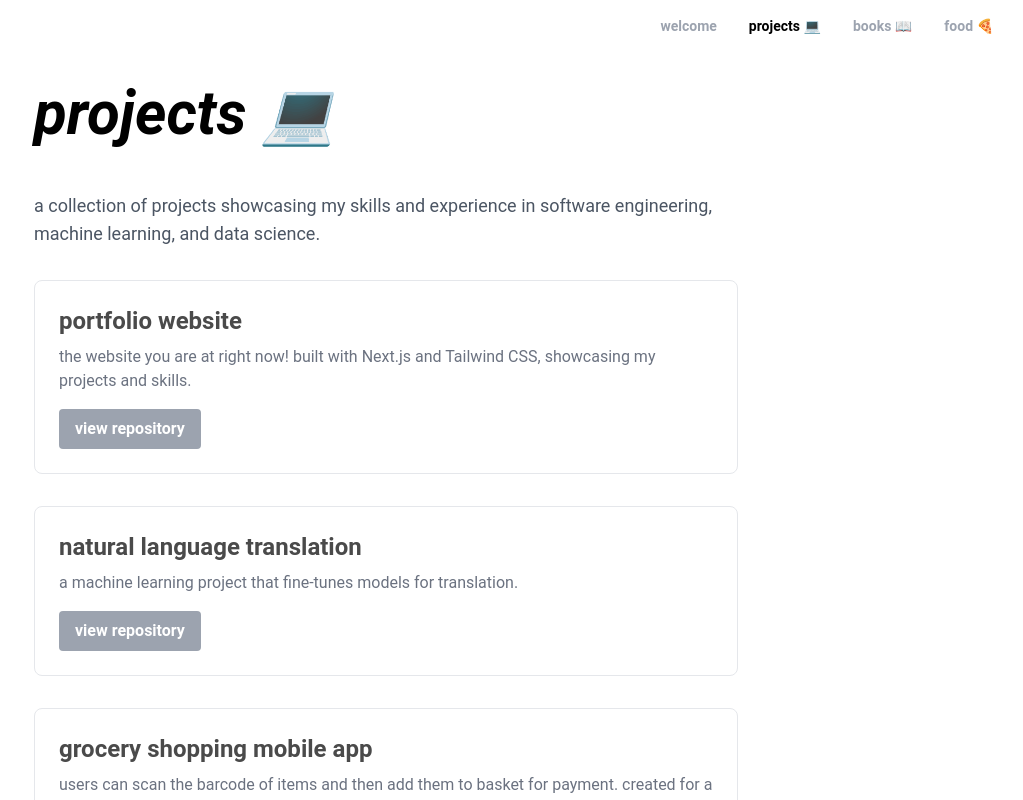
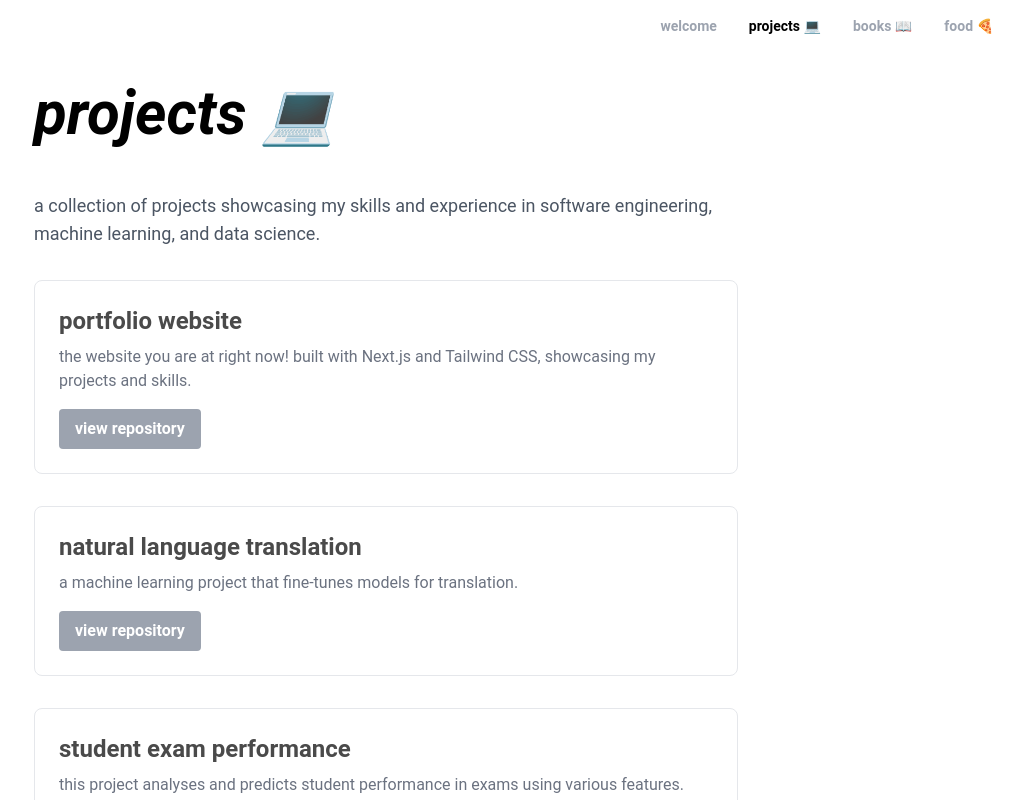
Before and after one commit to ItsBeans/portfolioV3, a Next.js app: page /projects in a window 1280 px wide. Shown: the top 800 px of the page, without its empty margins (254-1277 px from the left). Built offline with nearby package versions, Linux system fonts and the light colour scheme.

Commit message:
Update page.tsx

```diff
--- a/app/projects/page.tsx
+++ b/app/projects/page.tsx
@@ -13,6 +13,11 @@ const projects = [
     url: "https://github.com/ItsBeans/translator",
   },
   {
+    title: "student exam performance",
+    description: "this project analyses and predicts student performance in exams using various features.",
+    url: "https://github.com/ItsBeans/student-exam-performance",
+  },
+  {
     title: "grocery shopping mobile app",
     description: "users can scan the barcode of items and then add them to basket for payment. created for a grocery store.",
     private: true,
@@ -22,6 +27,7 @@ const projects = [
     description: "working on something big",
     comingSoon: true,
   },
+
   // Add more projects here as needed
 ];
 
```
